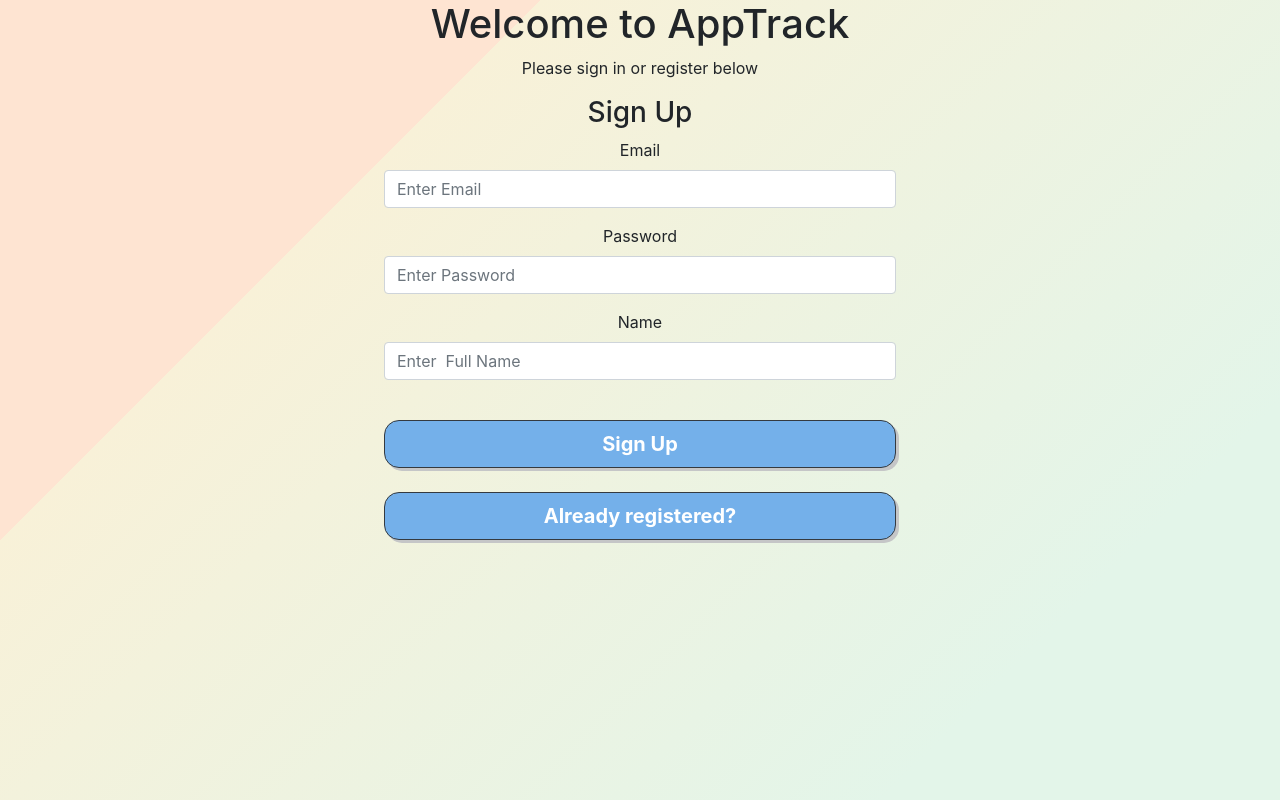
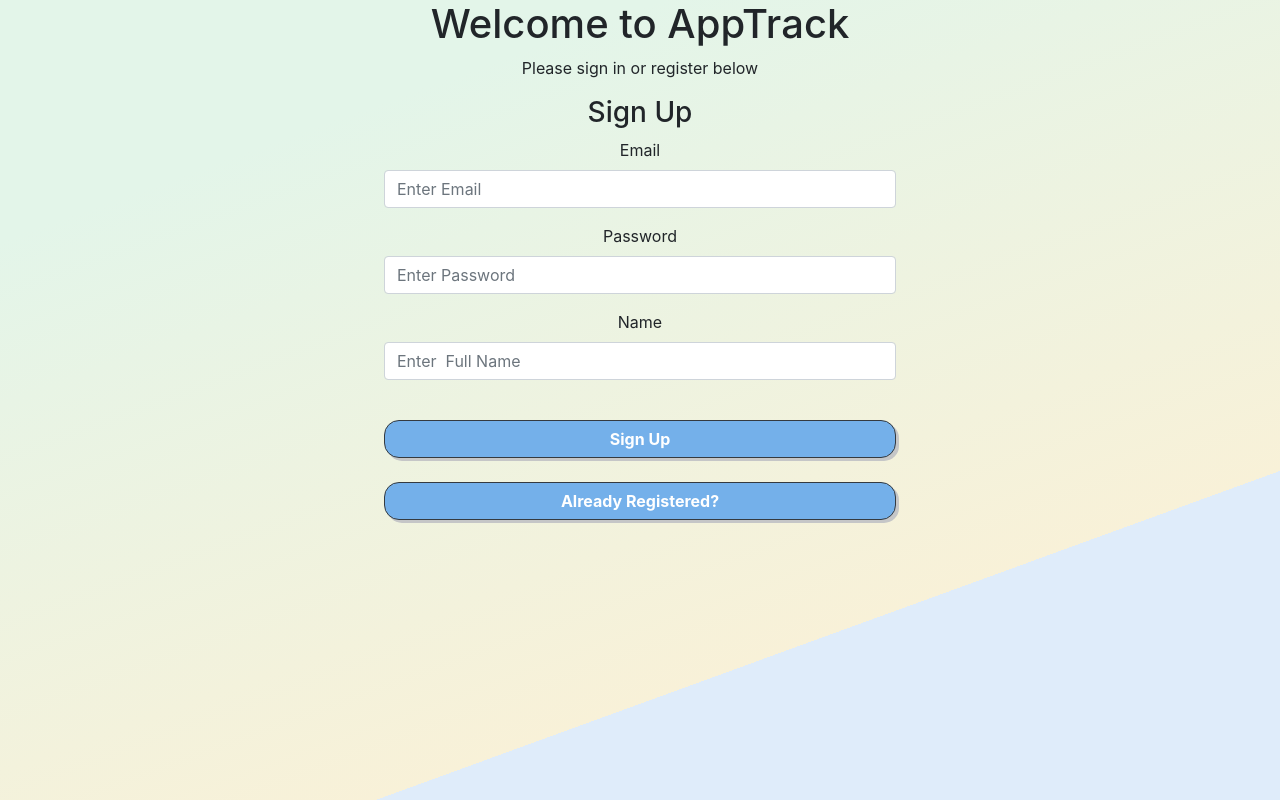
Before and after one commit to dangnhon/keystone-app-track-frontend, a React (Create React App) app in the folder frontend-app-track/: page / in a window 1280 px wide. Both pictures are taken after typing "name@example.com", "Sample123" into the empty fields and a click on the button "Create an Account?". Built offline with nearby package versions, Linux system fonts and the light colour scheme.

Commit message:
more small style tweaks

```diff
--- a/frontend-app-track/src/components/EditJobViewTask.js
+++ b/frontend-app-track/src/components/EditJobViewTask.js
@@ -53,7 +53,7 @@ export default class EditJobViewTask extends React.Component {
                 <div className="job-card">
                 <Card className="task-cards" text="black" onClick={(e) => this.openEditModal(e, task)} style={{ width: '100%' }}>
                     <Card.Body>
-                        <Card.Title>Task:</Card.Title>
+                        <Card.Title>Task Prioity: {task.priority} </Card.Title>
                         <Card.Text>{task.task}</Card.Text>
                             <Card.Text>
                                 {task.completed === false ? "Not yet completed" : "Completed"}
--- a/frontend-app-track/src/components/EditMeetViewContact.js
+++ b/frontend-app-track/src/components/EditMeetViewContact.js
@@ -49,8 +49,8 @@ export default class EditMeetViewContact extends React.Component {
                 <div className="job-card">
                 <Card className="contact-cards" text="black" onClick={(e) => this.openEditModal(e, contact)} style={{ width: '100%' }}>
                     <Card.Body>
-                        <Card.Title>Contacts:</Card.Title>
-                        <Card.Text>{contact.name}</Card.Text>
+                        {/* <Card.Title>Contacts:</Card.Title> */}
+                        <Card.Title>{contact.name}</Card.Title>
                             <Card.Text>
                                 {contact.email}<br></br>
                                 {contact.phone_number}
--- a/frontend-app-track/src/components/Signup.js
+++ b/frontend-app-track/src/components/Signup.js
@@ -82,8 +82,8 @@ export default class SignUpForm extends Component {
                         <input onChange={(e) => this.handleChangeName(e)} type="name" className="form-control" placeholder="Enter  Full Name" />
                     </div><br></br>
 
-                    <button type="submit" className="btn btn-dark btn-lg btn-block">Sign Up</button><br></br>
-                    <button  onClick={this.props.toggleForm} className="btn btn-dark btn-lg btn-block">Already registered?</button>
+                    <button type="submit" className="btn btn-dark btn-md btn-block">Sign Up</button><br></br>
+                    <button  onClick={this.props.toggleForm} className="btn btn-dark btn-md btn-block">Already Registered?</button>
 
                 </form>
                 {this.state.error ? <h3>{this.state.error}</h3> : null}
--- a/frontend-app-track/src/index.css
+++ b/frontend-app-track/src/index.css
@@ -25,7 +25,8 @@ body {
   font-weight: 400;
   font-family: sans-serif;
   background-color: #eec0c6;
-  background-image: linear-gradient(315deg, #e3f5e9 19%, #f8f1d8 74%, #fee4d2 26%);
+  /* background-image: linear-gradient(315deg, #e3f5e9 19%, #f8f1d8 39%, #fee4d2 26%); */
+  background-image: linear-gradient(160deg, #e3f5e9 19%, #f8f1d8 74%, #fee4d2 26%, #dfecfa 19%)
 
 }
 
@@ -57,6 +58,7 @@ body, html, .App, #root, .outer {
   padding: 40px 55px 45px 55px;
   border-radius: 15px;
   transition: all .3s;
+  background-image: linear-gradient(160deg, #e3f5e9 19%, #f8f1d8 74%, #fee4d2 26%, #dfecfa 19%);
 }
 
 .outer .form-control:focus {
@@ -85,7 +87,8 @@ body, html, .App, #root, .outer {
   border: 3px solid rgb(227, 222, 222);
   border-radius: 15px;
   text-align: center;
-  box-shadow: 3px 3px #c5c6c7
+  box-shadow: 3px 3px #c5c6c7;
+  background: whitesmoke !important;
 }
 
 .container-child:first-child {
@@ -96,10 +99,6 @@ body, html, .App, #root, .outer {
   background: #c5c6c7 !important;
   border-color: black !important;
 }
-
-/* .modal-body {
-  max-height: 550px !important;
-} */
 
 .h5 {
  font-size: 1rem !important;
@@ -152,6 +151,7 @@ body, html, .App, #root, .outer {
   scrollbar-width: none;  /* Firefox */
   border: 3px solid rgb(227, 222, 222);
   box-shadow: 3px 3px #c5c6c7;
+  background: whitesmoke !important;
 }
 
 .job-container-child::-webkit-scrollbar {
```
